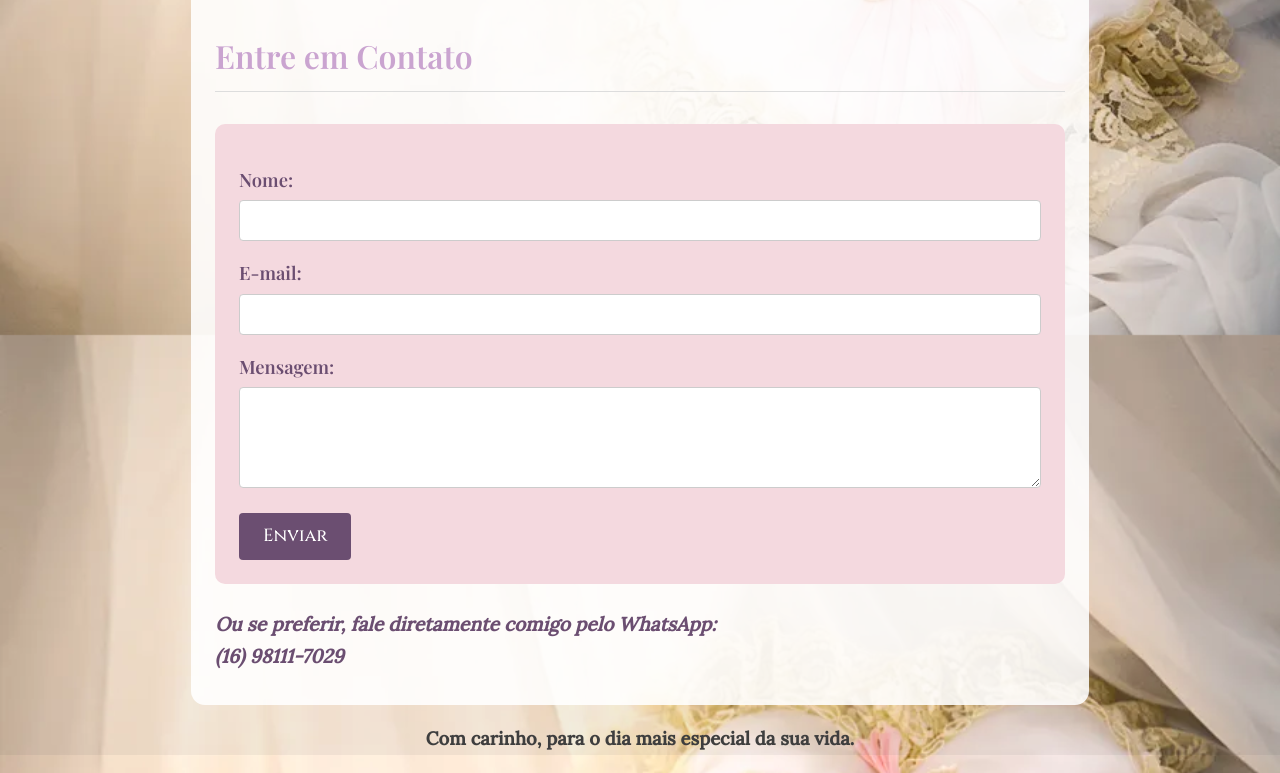
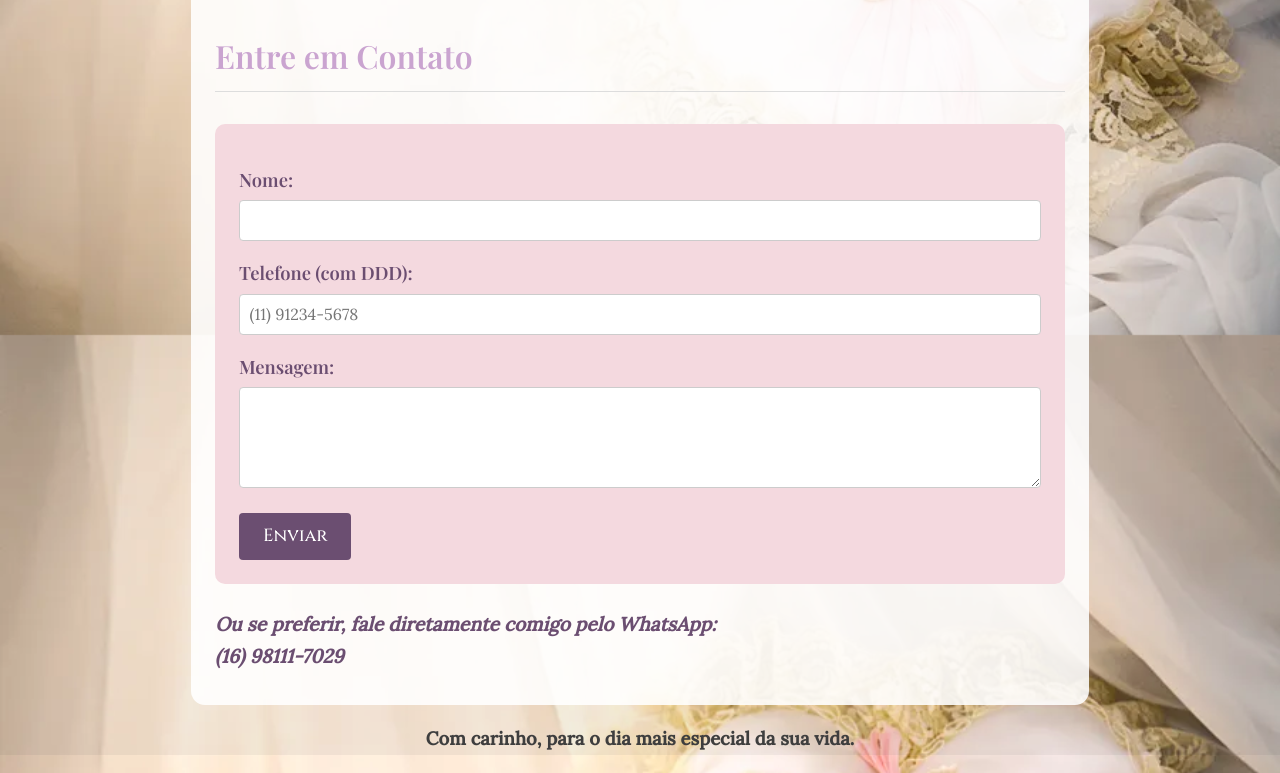
Before and after one commit to dayanelandim/votosemelodia, a plain HTML site: page index.html in a window 1280 px wide. Shown: the part 2225-2998 px from the top of the page. Drawn offline with nearby package versions, Linux system fonts and the light colour scheme.

Commit message:
Update index.html

```diff
--- a/index.html
+++ b/index.html
@@ -180,8 +180,8 @@
       <label for="nome">Nome:</label>
       <input type="text" id="nome" name="name" required />
 
-      <label for="email">E-mail:</label>
-      <input type="email" id="email" name="email" required />
+      <label for="telefone">Telefone (com DDD):</label>
+<input type="tel" id="telefone" name="telefone" required pattern="\(\d{2}\)\s?\d{4,5}-\d{4}" placeholder="(11) 91234-5678" />
 
       <label for="mensagem">Mensagem:</label>
       <textarea id="mensagem" name="message" rows="4" required></textarea>
```
